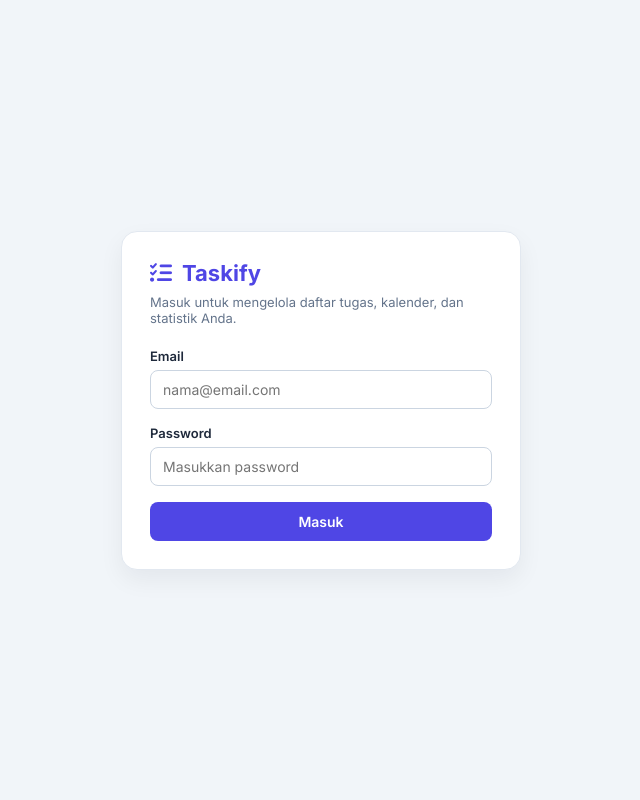
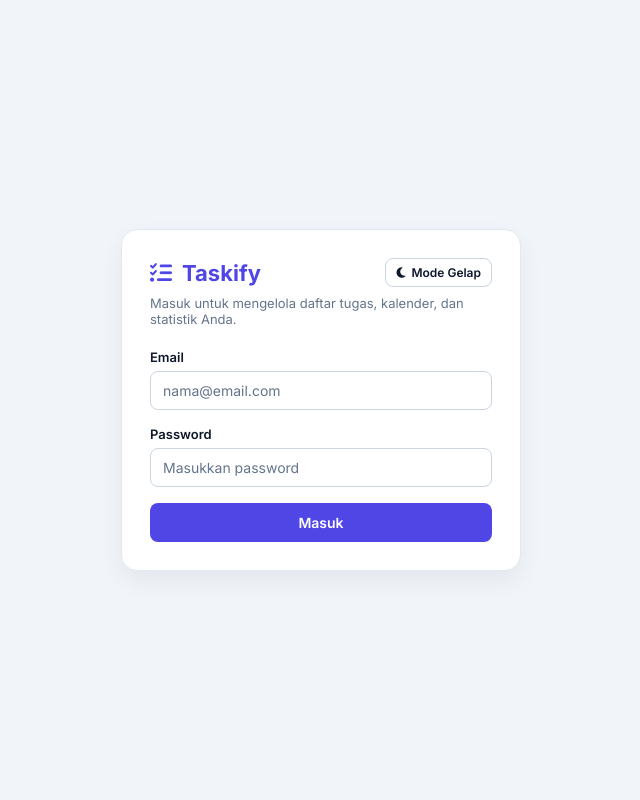
Before and after one commit to NadyaAlmiraCordeliaFaustine123/taskify-TO-DO-LIST, a PHP site: page /login.php in a window 1280 px wide. Shown: the whole page, without its empty margins (319-959 px from the left). Run offline with PHP 8.4, Linux system fonts and the light colour scheme.

Commit message:
Tambah fitur mode gelap terang pada halaman login

```diff
--- a/login.php
+++ b/login.php
@@ -44,71 +44,161 @@ if ($_SERVER['REQUEST_METHOD'] === 'POST') {
     <link rel="stylesheet" href="assets/style.css">
     <link rel="stylesheet" href="https://cdnjs.cloudflare.com/ajax/libs/font-awesome/6.4.0/css/all.min.css">
     <style>
+        :root {
+            --bg-page: #f1f5f9;
+            --bg-card: #ffffff;
+            --border-card: #e2e8f0;
+            --shadow-card: 0 10px 25px rgba(15, 23, 42, 0.06);
+            --brand-color: #4f46e5;
+            --text-main: #0f172a;
+            --text-muted: #64748b;
+            --input-bg: #ffffff;
+            --input-border: #cbd5e1;
+            --btn-bg: #4f46e5;
+            --btn-hover: #4338ca;
+            --alert-bg: #fee2e2;
+            --alert-text: #b91c1c;
+            --alert-border: #fecaca;
+        }
+
+        body.dark-mode {
+            --bg-page: #0f172a;
+            --bg-card: #1e293b;
+            --border-card: #334155;
+            --shadow-card: 0 10px 25px rgba(2, 6, 23, 0.45);
+            --brand-color: #818cf8;
+            --text-main: #f8fafc;
+            --text-muted: #94a3b8;
+            --input-bg: #0f172a;
+            --input-border: #475569;
+            --btn-bg: #6366f1;
+            --btn-hover: #4f46e5;
+            --alert-bg: #450a0a;
+            --alert-text: #fca5a5;
+            --alert-border: #7f1d1d;
+        }
+
+        * {
+            box-sizing: border-box;
+        }
+
         body.login-page {
             min-height: 100vh;
             display: flex;
             align-items: center;
             justify-content: center;
             padding: 20px;
-            background: #f1f5f9;
+            background: var(--bg-page);
+            color: var(--text-main);
+            transition: background 0.25s ease, color 0.25s ease;
         }
+
         .login-card {
             width: 100%;
             max-width: 400px;
-            background: #ffffff;
-            border: 1px solid #e2e8f0;
+            background: var(--bg-card);
+            border: 1px solid var(--border-card);
             border-radius: 16px;
             padding: 28px;
-            box-shadow: 0 10px 25px rgba(15, 23, 42, 0.06);
+            box-shadow: var(--shadow-card);
+            transition: background 0.25s ease, border-color 0.25s ease, box-shadow 0.25s ease;
         }
+
+        .login-top {
+            display: flex;
+            align-items: center;
+            justify-content: space-between;
+            gap: 10px;
+            margin-bottom: 8px;
+        }
+
         .login-brand {
             display: flex;
             align-items: center;
             gap: 10px;
-            color: #4f46e5;
+            color: var(--brand-color);
             font-size: 22px;
             font-weight: 700;
-            margin-bottom: 8px;
         }
+
+        .theme-toggle {
+            display: inline-flex;
+            align-items: center;
+            gap: 6px;
+            padding: 6px 10px;
+            border-radius: 8px;
+            border: 1px solid var(--input-border);
+            background: var(--input-bg);
+            color: var(--text-main);
+            font-size: 12px;
+            font-weight: 600;
+            cursor: pointer;
+            transition: background 0.2s ease, border-color 0.2s ease, color 0.2s ease;
+        }
+
+        .theme-toggle:hover {
+            border-color: var(--brand-color);
+        }
+
         .login-subtitle {
             font-size: 13px;
-            color: #64748b;
+            color: var(--text-muted);
             margin-bottom: 22px;
         }
+
         .form-group {
             margin-bottom: 16px;
         }
+
         .form-group label {
             display: block;
             font-size: 13px;
             font-weight: 600;
+            color: var(--text-main);
             margin-bottom: 6px;
         }
+
         .form-group input {
             width: 100%;
             padding: 10px 12px;
-            border: 1px solid #cbd5e1;
+            border: 1px solid var(--input-border);
             border-radius: 8px;
             font-size: 14px;
+            background: var(--input-bg);
+            color: var(--text-main);
+            transition: background 0.2s ease, border-color 0.2s ease, color 0.2s ease;
         }
+
+        .form-group input::placeholder {
+            color: var(--text-muted);
+        }
+
+        .form-group input:focus {
+            outline: none;
+            border-color: var(--brand-color);
+        }
+
         .btn-login {
             width: 100%;
             padding: 11px;
             border: none;
             border-radius: 8px;
-            background: #4f46e5;
+            background: var(--btn-bg);
             color: #fff;
             font-size: 14px;
             font-weight: 600;
             cursor: pointer;
+            transition: background 0.2s ease;
         }
+
         .btn-login:hover {
-            background: #4338ca;
+            background: var(--btn-hover);
         }
+
         .alert-error {
-            background: #fee2e2;
-            color: #b91c1c;
-            border: 1px solid #fecaca;
+            background: var(--alert-bg);
+            color: var(--alert-text);
+            border: 1px solid var(--alert-border);
             padding: 10px 12px;
             border-radius: 8px;
             font-size: 13px;
@@ -118,9 +208,15 @@ if ($_SERVER['REQUEST_METHOD'] === 'POST') {
 </head>
 <body class="login-page">
     <div class="login-card">
-        <div class="login-brand">
-            <i class="fa-solid fa-list-check"></i>
-            <span>Taskify</span>
+        <div class="login-top">
+            <div class="login-brand">
+                <i class="fa-solid fa-list-check"></i>
+                <span>Taskify</span>
+            </div>
+            <button type="button" id="themeToggle" class="theme-toggle" aria-label="Ganti mode gelap atau terang">
+                <i class="fa-solid fa-moon" id="themeIcon"></i>
+                <span id="themeText">Mode Gelap</span>
+            </button>
         </div>
         <p class="login-subtitle">Masuk untuk mengelola daftar tugas, kalender, dan statistik Anda.</p>
 
@@ -140,5 +236,26 @@ if ($_SERVER['REQUEST_METHOD'] === 'POST') {
             <button type="submit" class="btn-login">Masuk</button>
         </form>
     </div>
+
+    <script>
+        const themeToggle = document.getElementById('themeToggle');
+        const themeIcon = document.getElementById('themeIcon');
+        const themeText = document.getElementById('themeText');
+
+        function setLoginTheme(isDark) {
+            document.body.classList.toggle('dark-mode', isDark);
+            themeIcon.className = isDark ? 'fa-solid fa-sun' : 'fa-solid fa-moon';
+            themeText.textContent = isDark ? 'Mode Terang' : 'Mode Gelap';
+        }
+
+        const savedTheme = localStorage.getItem('taskify_login_theme');
+        setLoginTheme(savedTheme === 'dark');
+
+        themeToggle.addEventListener('click', () => {
+            const nextDark = !document.body.classList.contains('dark-mode');
+            localStorage.setItem('taskify_login_theme', nextDark ? 'dark' : 'light');
+            setLoginTheme(nextDark);
+        });
+    </script>
 </body>
 </html>
```
